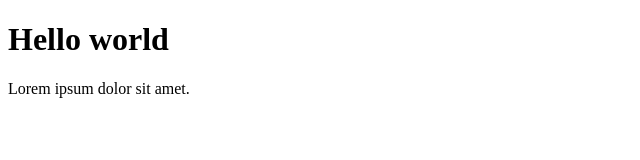
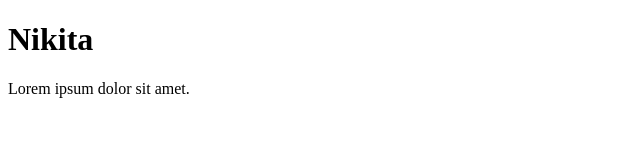
Before and after one commit to tihonovbugrov/nikita, a plain HTML site: page index.html in a window 1280 px wide. Shown: the whole page, without its empty margins (0-640 px from the left). Drawn offline with Linux system fonts and the light colour scheme.

Commit message:
Я добавил свое имя

```diff
--- a/index.html
+++ b/index.html
@@ -7,7 +7,7 @@
     <title>Document</title>
 </head>
 <body>
-    <h1>Hello world</h1>
+    <h1>Nikita</h1>
     <p>Lorem ipsum dolor sit amet.</p>
 </body>
 </html>
```
